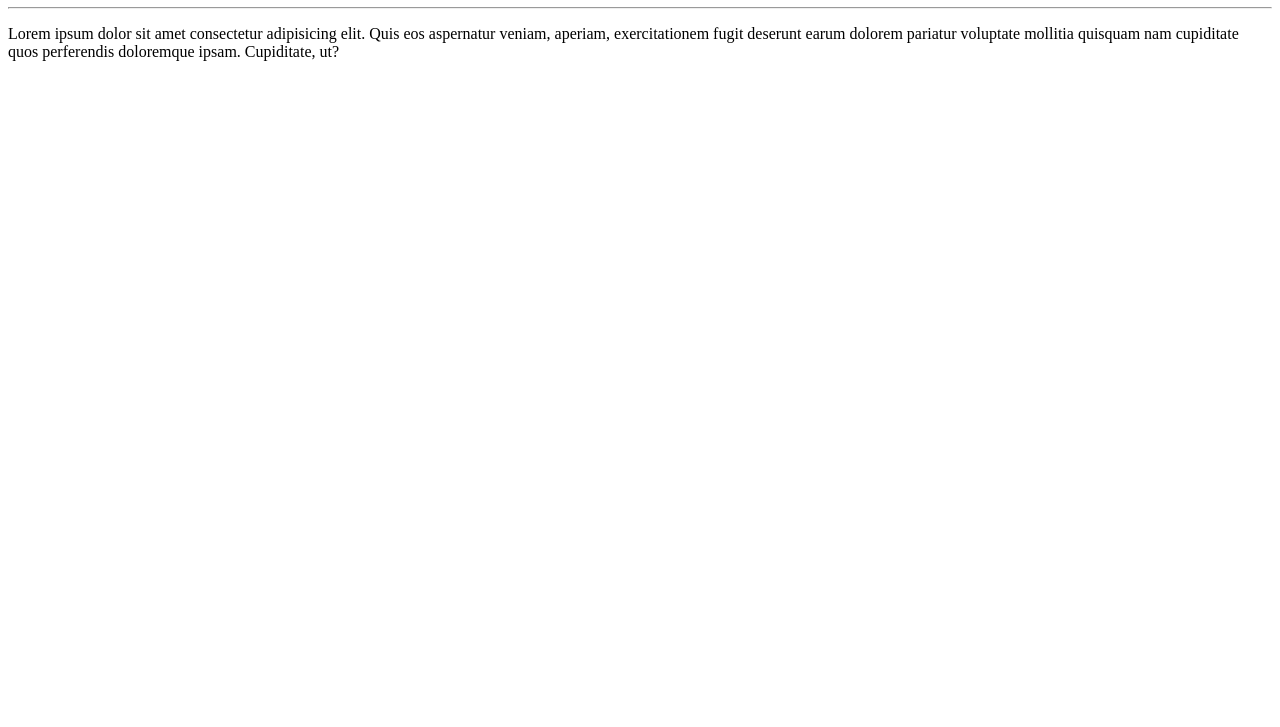
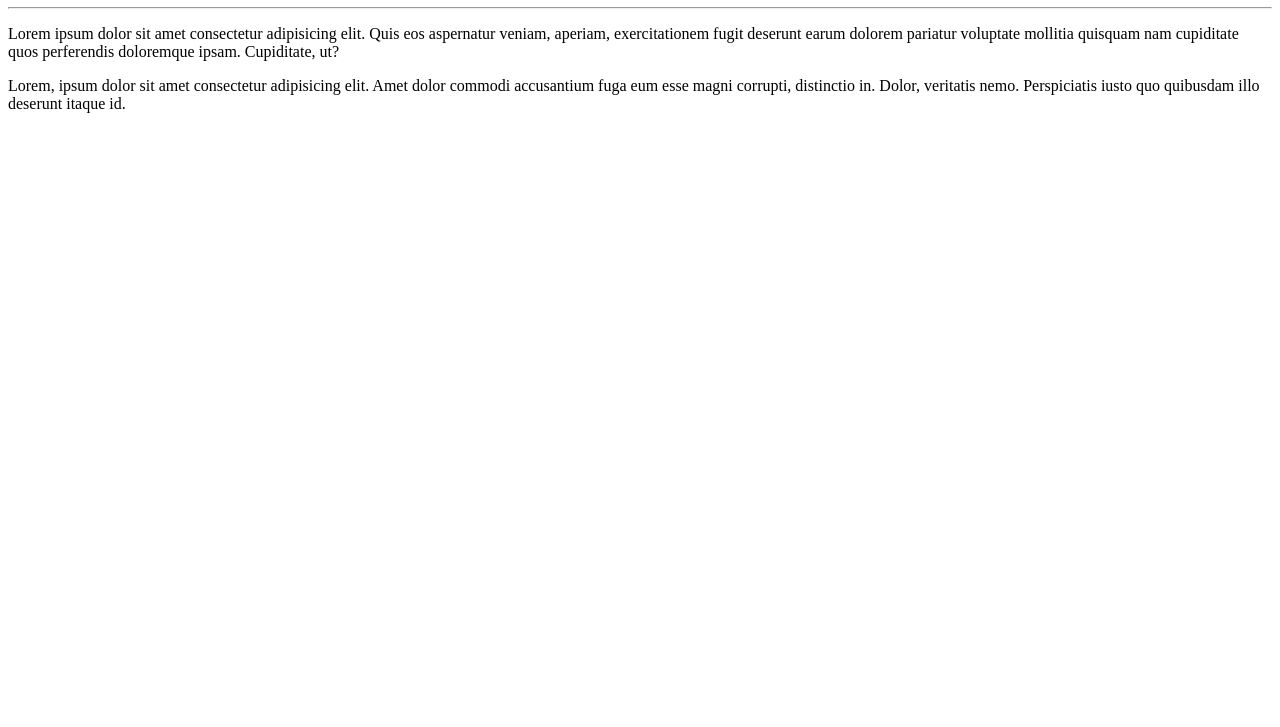
Before and after one commit to ed-junior123/HelloWorld, a plain HTML site: page Site exemplo/index.html in a window 1280 px wide. Shown: the part 73-800 px from the top of the page. Drawn offline with Linux system fonts and the light colour scheme.

Commit message:
Atualizando

```diff
--- a/Site exemplo/index.html
+++ b/Site exemplo/index.html
@@ -9,6 +9,7 @@
     <h1>Olá Mundo!</h1>
     <hr>
     <p>Lorem ipsum dolor sit amet consectetur adipisicing elit. Quis eos aspernatur veniam, aperiam, exercitationem fugit deserunt earum dolorem pariatur voluptate mollitia quisquam nam cupiditate quos perferendis doloremque ipsam. Cupiditate, ut?</p>
+    <p>Lorem, ipsum dolor sit amet consectetur adipisicing elit. Amet dolor commodi accusantium fuga eum esse magni corrupti, distinctio in. Dolor, veritatis nemo. Perspiciatis iusto quo quibusdam illo deserunt itaque id.</p>
 
 </body>
 </html>
```
